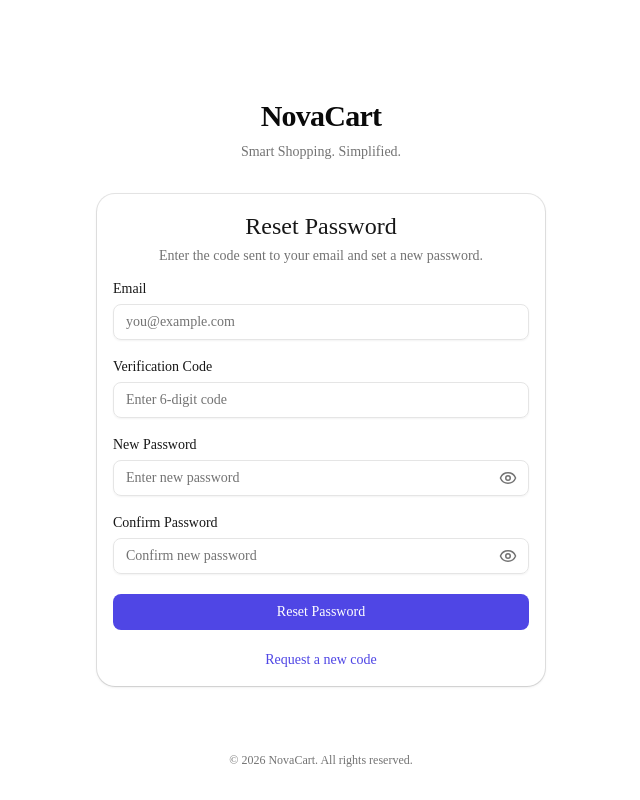
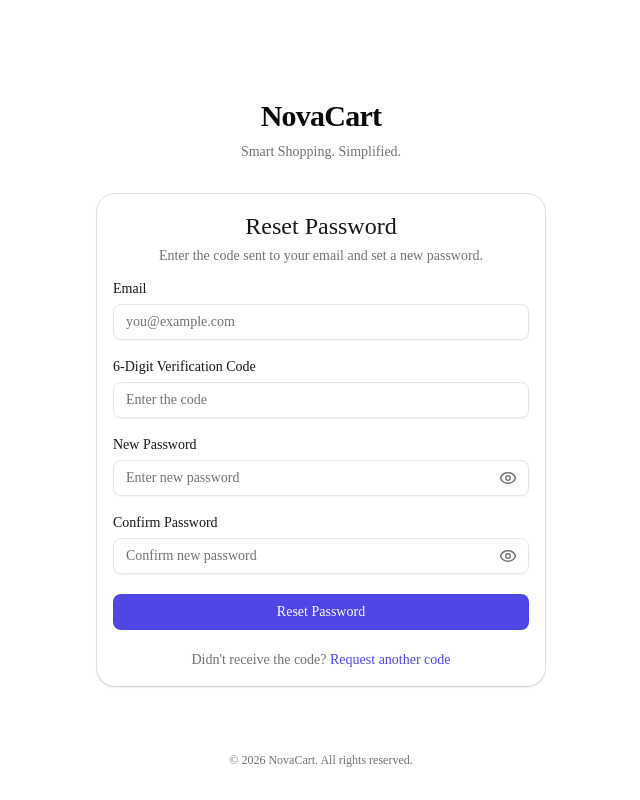
Before and after one commit to Ashir786787/e-commerce-website, a Next.js app: page /reset-password in a window 1280 px wide. Shown: the whole page, without its empty margins (319-959 px from the left). Built offline with nearby package versions, Linux system fonts and the light colour scheme.

Commit message:
feat(auth): complete OTP-based authentication flow

```diff
--- a/src/app/forgot-password/page.tsx
+++ b/src/app/forgot-password/page.tsx
@@ -7,7 +7,7 @@ export default function ForgotPasswordPage() {
     <AuthLayout>
       <AuthCard
         title="Forgot Password?"
-        description="Enter your email address and we'll send you a password reset link."
+        description="Enter your email address and we'll send you a 6-digit password reset code."
       >
         <ForgotPasswordForm />
       </AuthCard>
--- a/src/components/auth/ForgotPasswordForm.tsx
+++ b/src/components/auth/ForgotPasswordForm.tsx
@@ -1,6 +1,7 @@
 "use client";
 
 import Link from "next/link";
+import { useRouter } from "next/navigation";
 import { useForm } from "react-hook-form";
 import { zodResolver } from "@hookform/resolvers/zod";
 import { toast } from "sonner";
@@ -16,6 +17,8 @@ import {
 } from "@/validations/forgot-password-form";
 
 export default function ForgotPasswordForm() {
+  const router = useRouter();
+
   const {
     register,
     handleSubmit,
@@ -28,11 +31,15 @@ export default function ForgotPasswordForm() {
     try {
       await api.post("/auth/forgot-password", values);
 
-      toast.success("Password reset email sent successfully.");
+      toast.success("Password reset code sent successfully.");
+
+      router.push(
+        `/reset-password?email=${encodeURIComponent(values.email)}`
+      );
     } catch (error: any) {
       toast.error(
         error?.response?.data?.message ||
-          "Unable to send reset email."
+          "Unable to send password reset code."
       );
     }
   }
@@ -52,7 +59,7 @@ export default function ForgotPasswordForm() {
       />
 
       <SubmitButton isLoading={isSubmitting}>
-        Send Reset Link
+        Send Reset Code
       </SubmitButton>
 
       <p className="text-center text-sm text-muted-foreground">
--- a/src/components/auth/ResetPasswordForm.tsx
+++ b/src/components/auth/ResetPasswordForm.tsx
@@ -1,7 +1,7 @@
 "use client";
 
 import Link from "next/link";
-import { useRouter } from "next/navigation";
+import { useSearchParams, useRouter } from "next/navigation";
 import { useForm } from "react-hook-form";
 import { zodResolver } from "@hookform/resolvers/zod";
 import { toast } from "sonner";
@@ -18,6 +18,8 @@ import {
 
 export default function ResetPasswordForm() {
   const router = useRouter();
+  const searchParams = useSearchParams();
+  const email = searchParams.get("email") || "";
 
   const {
     register,
@@ -25,6 +27,12 @@ export default function ResetPasswordForm() {
     formState: { errors, isSubmitting },
   } = useForm<ResetPasswordFormValues>({
     resolver: zodResolver(resetPasswordFormSchema),
+    defaultValues: {
+      email,
+      otp: "",
+      password: "",
+      confirmPassword: "",
+    },
   });
 
   async function onSubmit(values: ResetPasswordFormValues) {
@@ -58,10 +66,9 @@ export default function ResetPasswordForm() {
 
       <FormField
         id="otp"
-        label="Verification Code"
-        placeholder="Enter 6-digit code"
-        maxLength={6}
-        inputMode="numeric"
+        label="6-Digit Verification Code"
+        type="text"
+        placeholder="Enter the code"
         registration={register("otp")}
         error={errors.otp?.message}
       />
@@ -87,8 +94,12 @@ export default function ResetPasswordForm() {
       </SubmitButton>
 
       <p className="text-center text-sm text-muted-foreground">
-        <Link href="/forgot-password" className="text-primary hover:underline">
-          Request a new code
+        Didn&apos;t receive the code?{" "}
+        <Link
+          href="/forgot-password"
+          className="text-primary hover:underline"
+        >
+          Request another code
         </Link>
       </p>
     </form>
--- a/src/validations/reset-password-form.ts
+++ b/src/validations/reset-password-form.ts
@@ -2,14 +2,29 @@ import { z } from "zod";
 
 export const resetPasswordFormSchema = z
   .object({
-    email: z.string().trim().email("Enter a valid email."),
-    otp: z.string().length(6, "OTP must be exactly 6 digits.").regex(/^\d+$/, "OTP must contain only numbers."),
-    password: z.string().min(8, "Password must be at least 8 characters."),
-    confirmPassword: z.string().min(1, "Confirm password is required."),
+    email: z
+      .string()
+      .trim()
+      .email("Enter a valid email address."),
+
+    otp: z
+      .string()
+      .length(6, "OTP must be exactly 6 digits.")
+      .regex(/^\d+$/, "OTP must contain only numbers."),
+
+    password: z
+      .string()
+      .min(8, "Password must be at least 8 characters."),
+
+    confirmPassword: z
+      .string()
+      .min(1, "Confirm password is required."),
   })
   .refine((data) => data.password === data.confirmPassword, {
     message: "Passwords do not match.",
     path: ["confirmPassword"],
   });
 
-export type ResetPasswordFormValues = z.infer<typeof resetPasswordFormSchema>;
+export type ResetPasswordFormValues = z.infer<
+  typeof resetPasswordFormSchema
+>;
```
